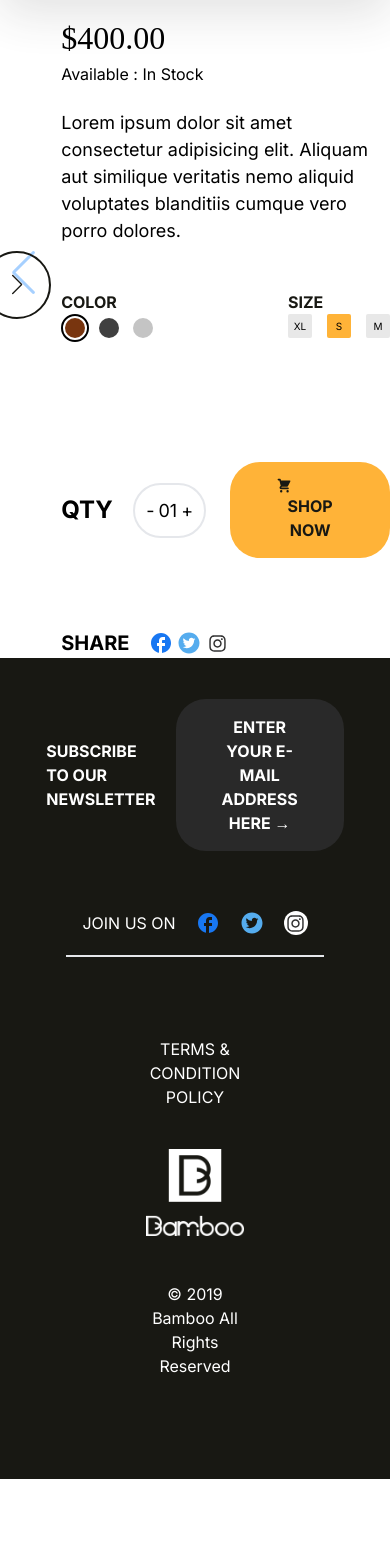
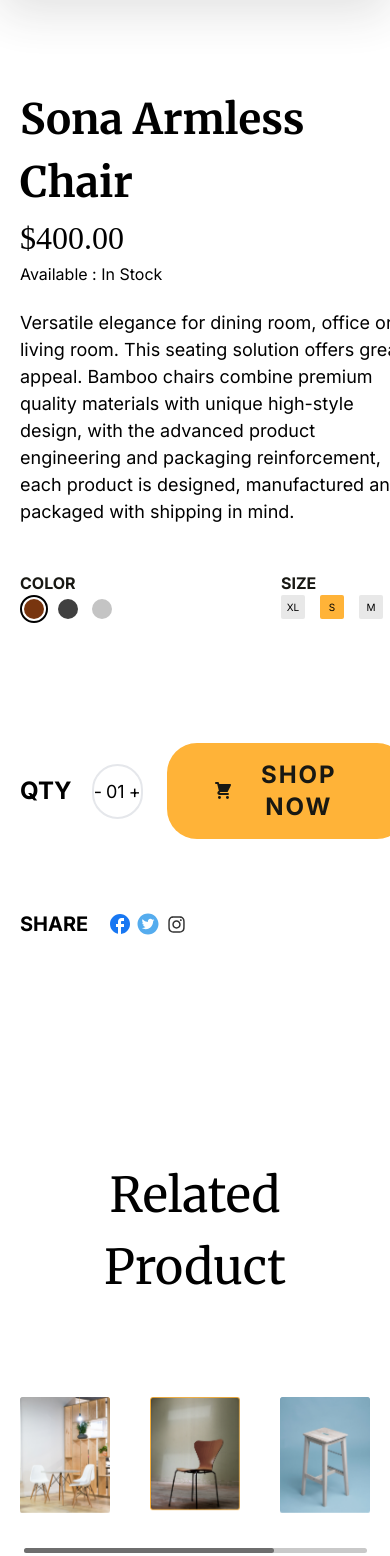
Before and after one commit to aliblackeye/next-bamboo-ecommerce, a Next.js app: page /product in a window 390 px wide. Shown: the part 112-1668 px from the top of the page. Before the commit the page ends 1591 px from the top, so only its background shows below. Built offline with nearby package versions, Linux system fonts and the light colour scheme; a web font is replaced by a local one.

Commit message:
Hamburger menu links are updated.

```diff
--- a/components/layout/Header.tsx
+++ b/components/layout/Header.tsx
@@ -59,33 +59,33 @@ const MenuModal = ({
           />
         </div>
         <nav className="flex flex-col gap-2 mt-10">
-          <Link href="/category/chair">
-            <span className="flex items-center gap-2 p-3 hover:bg-primary transition-all">
+          <Link href="/product">
+            <span className=" cursor-pointer flex items-center gap-2 p-3 hover:bg-primary transition-all">
               <GiWoodenChair size={24} /> Chairs
             </span>
           </Link>
-          <Link href="/category/chair">
-            <span className="flex items-center gap-2 p-3 hover:bg-primary transition-all">
+          <Link href="/product">
+            <span className=" cursor-pointer flex items-center gap-2 p-3 hover:bg-primary transition-all">
               <BiCabinet size={24} /> Cabinets
             </span>
           </Link>
-          <Link href="/category/chair">
-            <span className="flex items-center gap-2 p-3 hover:bg-primary transition-all">
+          <Link href="/product">
+            <span className=" cursor-pointer flex items-center gap-2 p-3 hover:bg-primary transition-all">
               <GiSofa size={24} /> Sofas
             </span>
           </Link>
-          <Link href="/category/chair">
-            <span className="flex items-center gap-2 p-3 hover:bg-primary transition-all">
+          <Link href="/product">
+            <span className=" cursor-pointer flex items-center gap-2 p-3 hover:bg-primary transition-all">
               <GiParkBench size={24} /> Benchs
             </span>
           </Link>
-          <Link href="/category/chair">
-            <span className="flex items-center gap-2 p-3 hover:bg-primary transition-all">
+          <Link href="/product">
+            <span className=" cursor-pointer flex items-center gap-2 p-3 hover:bg-primary transition-all">
               <BiInfoCircle size={24} /> About Us
             </span>
           </Link>
-          <Link href="/category/chair">
-            <span className="flex items-center gap-2 p-3 hover:bg-primary transition-all">
+          <Link href="/product">
+            <span className=" cursor-pointer flex items-center gap-2 p-3 hover:bg-primary transition-all">
               <FiPhone size={24} /> Contact
             </span>
           </Link>
--- a/pages/product/index.tsx
+++ b/pages/product/index.tsx
@@ -1,22 +1,130 @@
 import type { NextPage } from "next";
 import Head from "next/head";
-import { MouseEvent, useState } from "react";
+import { useState } from "react";
 
 import { Swiper, SwiperSlide } from "swiper/react";
 import { HiShoppingCart } from "react-icons/hi";
 
 // import required modules
-import { Navigation, Mousewheel, Keyboard } from "swiper";
+import { Navigation, Mousewheel, Scrollbar } from "swiper";
 import { MdOutlineFacebook } from "react-icons/md";
 import { AiFillTwitterCircle, AiOutlineInstagram } from "react-icons/ai";
 
 const Product: NextPage = () => {
+  const [products, setProducts] = useState([
+    {
+      id: 1,
+      name: "Product 1",
+      price: 100,
+      image: "/images/p1.png",
+      type: "chair",
+    },
+    {
+      id: 2,
+      name: "Product 2",
+      price: 200,
+      image: "/images/p2.png",
+      type: "chair",
+    },
+    {
+      id: 3,
+      name: "Product 3",
+      price: 300,
+      image: "/images/p3.png",
+      type: "cabinet",
+    },
+    {
+      id: 4,
+      name: "Product 4",
+      price: 400,
+      image: "/images/p4.png",
+      type: "sofa",
+    },
+    {
+      id: 5,
+      name: "Product 5",
+      price: 500,
+      image: "/images/p5.png",
+      type: "sofa",
+    },
+    {
+      id: 6,
+      name: "Product 6",
+      price: 600,
+      image: "/images/p6.png",
+      type: "cabinet",
+    },
+    {
+      id: 7,
+      name: "Product 7",
+      price: 700,
+      image: "/images/p7.png",
+      type: "bench",
+    },
+    {
+      id: 8,
+      name: "Product 8",
+      price: 800,
+      image: "/images/p8.png",
+      type: "bench",
+    },
+    {
+      id: 9,
+      name: "Product 9",
+      price: 900,
+      image: "/images/p9.png",
+      type: "chair",
+    },
+    {
+      id: 10,
+      name: "Product 9",
+      price: 900,
+      image: "/images/p9.png",
+      type: "chair",
+    },
+
+    {
+      id: 11,
+      name: "Product 5",
+      price: 500,
+      image: "/images/p5.png",
+      type: "sofa",
+    },
+    {
+      id: 12,
+      name: "Product 3",
+      price: 300,
+      image: "/images/p3.png",
+      type: "cabinet",
+    },
+    {
+      id: 13,
+      name: "Product 3",
+      price: 300,
+      image: "/images/p3.png",
+      type: "cabinet",
+    },
+  ]);
+
+  const [heroImages, setHeroImages] = useState([
+    { id: 1, image: "/images/hero.jpg" },
+    { id: 2, image: "/images/hero2.jpg" },
+    { id: 3, image: "/images/hero3.jpg" },
+  ]);
+
+  const [selectCategory, setSelectCategory] = useState("chair");
+
+  const [categories, setCategories] = useState([
+    "chair",
+    "cabinet",
+    "sofa",
+    "bench",
+  ]);
+
   const [quantity, setQuantity] = useState(1);
 
-  const quantityHandler = (id:string) => {
-    id === "add"
-      ? setQuantity(quantity + 1)
-      : setQuantity(quantity - 1);
+  const quantityHandler = (id: string) => {
+    id === "add" ? setQuantity(quantity + 1) : setQuantity(quantity - 1);
   };
 
   return (
@@ -25,44 +133,56 @@ const Product: NextPage = () => {
         <title>Bamboo | Product Page</title>
       </Head>
 
-      <div className="container flex">
+      <div className="container py-[12.5rem] px-5">
+        <div className="flex">
           <Swiper
             cssMode={true}
             navigation={true}
-          pagination={{ clickable: true }}
             mousewheel={true}
-          keyboard={true}
-          modules={[Navigation, Mousewheel, Keyboard]}
-          className="product-swiper">
+            modules={[Navigation, Mousewheel]}
+            className="product-swiper !h-[50rem] !w-[38.125rem]">
             <SwiperSlide>
-            <img src="/images/p1.png" alt="product" />
+              <div className="h-[50rem] w-[38.125rem]">
+                <img
+                  src="/images/p1.png"
+                  className="w-full h-full"
+                  alt="product"
+                />
+              </div>
             </SwiperSlide>
             <SwiperSlide>
-            <img src="/images/p1.png" alt="product" />
-          </SwiperSlide>
-          <SwiperSlide>
-            <img src="/images/p1.png" alt="product" />
-          </SwiperSlide>
-          <SwiperSlide>
-            <img src="/images/p1.png" alt="product" />
+              <div className="h-[50rem] w-[38.125rem]">
+                <img
+                  src="/images/p3.png"
+                  className="w-full h-full"
+                  alt="product"
+                />
+              </div>
             </SwiperSlide>
           </Swiper>
-        <div className="flex flex-col">
+
+          <div className="flex flex-col ">
             <h1 className="text-[2.625rem] font-header font-bold">
               Sona Armless Chair
             </h1>
             <span className="font-display text-[2rem]">$400.00</span>
             <span className="mb-[1.4375rem]">Available : In Stock</span>
 
-          <p className="text-[1.125rem] mb-[2.875rem]">
-            Lorem ipsum dolor sit amet consectetur adipisicing elit. Aliquam aut
-            similique veritatis nemo aliquid voluptates blanditiis cumque vero
-            porro dolores.
+            <p className="text-[1.125rem] mb-[2.875rem] max-w-[30.125rem]">
+              Versatile elegance for dining room, office or living room. This
+              seating solution offers great appeal. Bamboo chairs combine
+              premium quality materials with unique high-style design, with the
+              advanced product engineering and packaging reinforcement, each
+              product is designed, manufactured and packaged with shipping in
+              mind.
             </p>
 
-          <div className="flex justify-between">
-            <div>
-              <span className="uppercase font-bold text-secondary">Color</span>
+            {/* Pickers */}
+            <div className="flex gap-[10.3125rem]">
+              <div className="select-color">
+                <span className="uppercase font-bold text-secondary">
+                  Color
+                </span>
                 <ul className="flex gap-[.375rem]">
                   <li className="border-2 border-black rounded-full p-[0.125rem] cursor-pointer">
                     <div className="w-[1.25rem] h-[1.25rem] rounded-full bg-amber-900"></div>
@@ -76,7 +196,7 @@ const Product: NextPage = () => {
                 </ul>
               </div>
 
-            <div>
+              <div className="select-size">
                 <span className="uppercase font-bold text-secondary">Size</span>
                 <ul className="flex gap-[0.9375rem]">
                   <li className="w-[24px] h-[24px] rounded-sm bg-[#E8E8E8] hover:bg-[#c7c7c7] flex justify-center items-center text-[0.625rem] cursor-pointer">
@@ -97,25 +217,92 @@ const Product: NextPage = () => {
                 QTY
               </span>
               <div className="flex items-center gap-1 text-[1.125rem] rounded-[1.875rem] border-2 py-[0.75rem] w-[6rem] mr-[1.5rem] justify-center">
-              <button onClick={(e) => quantity > 1 && quantityHandler(e.currentTarget.id)} id="subtract">
+                <button
+                  onClick={(e) =>
+                    quantity > 1 && quantityHandler(e.currentTarget.id)
+                  }
+                  id="subtract">
                   -
                 </button>
                 <span>{String(quantity).padStart(2, "0")}</span>
-              <button onClick={(e) => quantity < 99 && quantityHandler(e.currentTarget.id)} id="add">
+                <button
+                  onClick={(e) =>
+                    quantity < 99 && quantityHandler(e.currentTarget.id)
+                  }
+                  id="add">
                   +
                 </button>
               </div>
 
-            <button className="btn btn-primary uppercase font-bold gap-1"><HiShoppingCart/> SHOP NOW</button>
+              <button className="btn btn-primary uppercas text-2xl !flex justify-center items-center font-bold gap-1 tracking-[0.08em] w-full max-w-[20rem]">
+                <HiShoppingCart size={24} />
+                SHOP NOW
+              </button>
             </div>
 
             <div className="flex gap-5  items-center  mt-[4.375rem]">
               <span className="font-bold text-[1.25rem]">SHARE</span>
               <ul className="flex gap-1">
-              <li><a href="#"><MdOutlineFacebook className="text-facebook hover:scale-[1.1] transition-all" size={24}/></a></li>
-              <li><a href="#"><AiFillTwitterCircle className="text-twitter hover:scale-[1.1] transition-all" size={24}/></a></li>
-              <li className="bg-white rounded-full w-6 h-6 flex justify-center items-center hover:scale-[1.1] transition-all"><a href="#"><AiOutlineInstagram color="#333" size={21}/></a></li>
+                <li>
+                  <a href="#">
+                    <MdOutlineFacebook
+                      className="text-facebook hover:scale-[1.1] transition-all"
+                      size={24}
+                    />
+                  </a>
+                </li>
+                <li>
+                  <a href="#">
+                    <AiFillTwitterCircle
+                      className="text-twitter hover:scale-[1.1] transition-all"
+                      size={24}
+                    />
+                  </a>
+                </li>
+                <li className="bg-white rounded-full w-6 h-6 flex justify-center items-center hover:scale-[1.1] transition-all">
+                  <a href="#">
+                    <AiOutlineInstagram color="#333" size={21} />
+                  </a>
+                </li>
               </ul>
+            </div>
+          </div>
+        </div>
+      </div>
+
+      <div className="container mx-auto p-5">
+        <div>
+          <h1 className="mb-[3.375rem] text-[3rem] font-header text-center">Related Product</h1>
+          <div className="mt-5">
+            <Swiper
+              slidesPerView={3}
+              centeredSlides={false}
+              slidesPerGroupSkip={1}
+              grabCursor={true}
+              breakpoints={{
+                769: {
+                  slidesPerView: 3,
+                  slidesPerGroup: 1,
+                },
+              }}
+              scrollbar={true}
+              spaceBetween={40}
+              modules={[Scrollbar]}
+              className="bamboo-products-swiper py-10">
+              {products
+                .filter((product) => product.type === selectCategory)
+                .map((p) => (
+                  <SwiperSlide key={p.id}>
+                    <div className="">
+                      <img
+                        src={p.image}
+                        alt="product"
+                        className="object-cover !w-full !h-full"
+                      />
+                    </div>
+                  </SwiperSlide>
+                ))}
+            </Swiper>
           </div>
         </div>
       </div>
--- a/styles/globals.css
+++ b/styles/globals.css
@@ -25,12 +25,12 @@ body {
     @apply bg-primary text-secondary;
 }
 
-.featured-products-swiper .swiper-button-prev,.swiper-button-next {
+.featured-products-swiper .swiper-button-prev, .featured-products-swiper .swiper-button-next {
     @apply bg-transparent rounded-full border-2 border-secondary p-8 text-secondary;
 
 }
 
-.featured-products-swiper .swiper-button-prev::after,.swiper-button-next::after {
+.featured-products-swiper .swiper-button-prev::after,.featured-products-swiper .swiper-button-next::after {
     @apply text-xl;
 }
 
```
Lines whose indentation alone changed are shown as unchanged.
